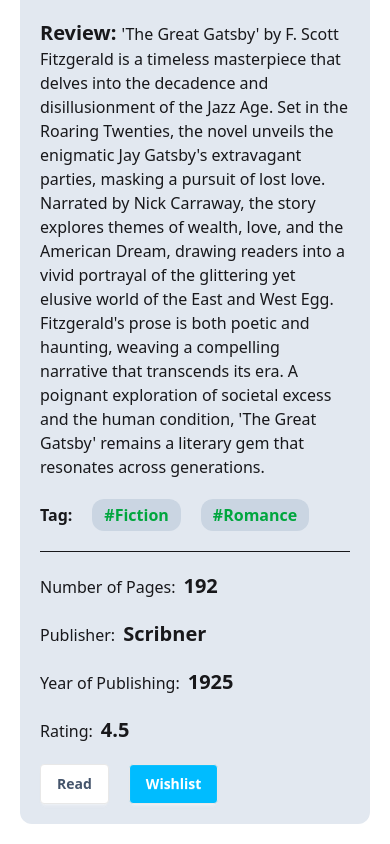
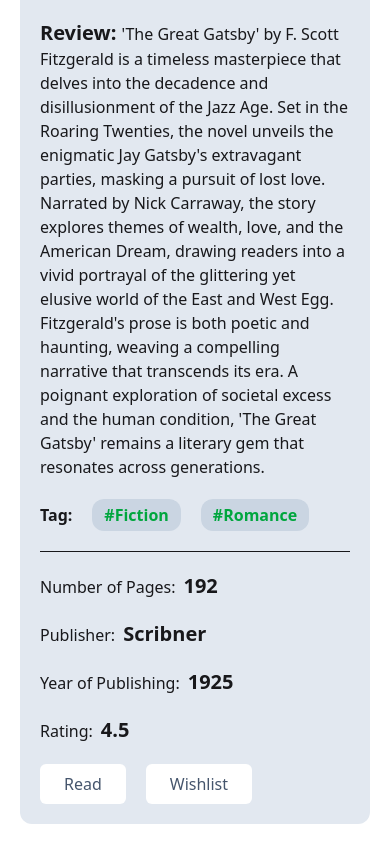
Before and after one commit to officialbondondatta/ibonBooks, a Next.js app: page /books/1 in a window 390 px wide. Shown: the part 516-1360 px from the top of the page. Built offline with nearby package versions, Linux system fonts and the light colour scheme.

Commit message:
made read and wishlist button functional

```diff
--- a/package.json
+++ b/package.json
@@ -12,7 +12,8 @@
     "next": "16.3.5",
     "react": "19.2.8",
     "react-dom": "19.2.8",
-    "react-icons": "^5.7.0"
+    "react-icons": "^5.7.0",
+    "react-toastify": "^11.1.0"
   },
   "devDependencies": {
     "@tailwindcss/postcss": "^4",
--- a/src/app/books/[bookId]/page.tsx
+++ b/src/app/books/[bookId]/page.tsx
@@ -1,3 +1,5 @@
+import ReadButton from "@/app/buttons/ReadButton";
+import WishListButton from "@/app/buttons/WishListButton";
 import Book from "@/app/types/books";
 import Image from "next/image";
 import Link from "next/link";
@@ -69,12 +71,9 @@
                         </p>
                     </div>
                     <div className="flex gap-5">
-                        <Link href={"/"}>
-                            <button className="btn bg-white text-slate-600">Read</button>
-                        </Link>
-                        <Link href={"/"}>
-                            <button className="btn bg-sky-400 text-white hover:bg-sky-500">Wishlist</button>
-                        </Link>
+
+                        <ReadButton book={book}></ReadButton>
+                        <WishListButton book={book}></WishListButton>
                     </div>
                 </div>
             </div>
--- /dev/null
+++ b/src/app/buttons/ReadButton.tsx
@@ -0,0 +1,30 @@
+"use client"
+import { toast } from "react-toastify";
+import Book from "../types/books";
+import { useContext } from "react";
+import { BookContext } from "@/context/BookContext";
+
+interface IReadButtonProps {
+    book: Book
+}
+const ReadButton = ({ book }: IReadButtonProps) => {
+    const bookContext = useContext(BookContext)
+    if (!bookContext) {
+        return null
+    }
+    const { readBooks, setReadBooks } = bookContext
+    const handleReadBook = (book: Book) => {
+        setReadBooks([...readBooks, book])
+        toast.success("Book Listed as Read")
+    }
+    const isAlreadyAdded = readBooks.some((b) => b.bookId === book.bookId)
+    return (
+        <button onClick={() => handleReadBook(book)} disabled={isAlreadyAdded} className="px-6 py-2 rounded-md disabled:bg-slate-700 disabled:!cursor-not-allowed disabled:text-white transition-all  bg-white text-slate-600">
+            {
+                isAlreadyAdded ? "Listed as Read" : "Read"
+            }
+        </button>
+    );
+};
+
+export default ReadButton;
--- /dev/null
+++ b/src/app/buttons/WishListButton.tsx
@@ -0,0 +1,32 @@
+"use client"
+import { BookContext } from "@/context/BookContext";
+import { useContext } from "react";
+import Book from "../types/books";
+import { toast } from "react-toastify";
+
+interface IWishlistProps {
+    book: Book
+}
+
+const WishListButton = ({ book }: IWishlistProps) => {
+    const bookContext = useContext(BookContext)
+    if (!bookContext) {
+        return null
+    }
+    const { wishlist, setWishlist } = bookContext
+
+    const handleWishlist = (book: Book) => {
+        setWishlist([...wishlist, book])
+        toast.success("Added to wishlist")
+    }
+    const isAlreadyAdded = wishlist.some((b) => b.bookId === book.bookId)
+    return (
+        <button onClick={() => handleWishlist(book)} disabled={isAlreadyAdded} className="px-6 py-2 rounded-md disabled:bg-slate-700 disabled:!cursor-not-allowed disabled:text-white transition-all  bg-white text-slate-600">
+            {
+                isAlreadyAdded ? "Already in Wishlist" : "Wishlist"
+            }
+        </button>
+    );
+};
+
+export default WishListButton;
--- a/src/app/components/shared/Navbar.tsx
+++ b/src/app/components/shared/Navbar.tsx
@@ -4,7 +4,7 @@
     const navLinks = <>
         <li><Link href={"/"}>Home</Link></li>
         <li><Link href={"/books"}>Books</Link></li>
-        <li><Link href={"/listedbooks"}>Listed Books</Link></li>
+        <li><Link href={"/listed-books"}>Listed Books</Link></li>
         <li><Link href={"/"}>Pages to Read</Link></li>
     </>
     return (
--- a/src/app/layout.tsx
+++ b/src/app/layout.tsx
@@ -2,6 +2,8 @@
 import { Geist, Geist_Mono } from "next/font/google";
 import "./globals.css";
 import Navbar from "./components/shared/Navbar";
+import BookProvider from "@/context/BookContext";
+import { ToastContainer } from "react-toastify";
 
 const geistSans = Geist({
   variable: "--font-geist-sans",
@@ -26,8 +28,11 @@
       className={`${geistSans.variable} ${geistMono.variable} h-full antialiased`}
     >
       <body className="min-h-full flex flex-col">
-        <Navbar></Navbar>
-        {children}
+        <BookProvider>
+          <Navbar></Navbar>
+          {children}
+        </BookProvider>
+        <ToastContainer />
       </body>
     </html>
   );
--- /dev/null
+++ b/src/app/listed-books/page.tsx
@@ -0,0 +1,24 @@
+"use client"
+import { BookContext } from "@/context/BookContext";
+import { useContext } from "react";
+
+const ListedBooksPage = () => {
+    const BookContextValue = useContext(BookContext)
+
+    if (!BookContextValue) {
+        return null
+    }
+
+    const { readBooks, wishlist } = BookContextValue
+    return (
+        <section className="p-5 lg:p-0 mt-5">
+            <div className="container mx-auto bg-slate-100 space-y-4 p-5">
+                <h1 className="text-center my-5 text-4xl font-bold text-slate-600">Listed Books</h1>
+                <h1>readBooks: {readBooks.length}</h1>
+                <h1>wishList: {wishlist.length}</h1>
+            </div>
+        </section>
+    );
+};
+
+export default ListedBooksPage;
--- /dev/null
+++ b/src/app/types/bookContext.ts
@@ -0,0 +1,9 @@
+import { Dispatch, SetStateAction } from "react";
+import Book from "./books";
+
+export interface IBookContext {
+    readBooks: Book[],
+    setReadBooks: Dispatch<SetStateAction<Book[]>>,
+    wishlist: Book[],
+    setWishlist: Dispatch<SetStateAction<Book[]>>
+}
--- /dev/null
+++ b/src/context/BookContext.tsx
@@ -0,0 +1,25 @@
+"use client"
+import { createContext, ReactNode, useState } from "react";
+import { IBookContext } from "../app/types/bookContext"
+import type Book from "../app/types/books";
+
+export const BookContext = createContext<IBookContext | null>(null)
+
+const BookProvider = ({ children }: { children: ReactNode }) => {
+    const [readBooks, setReadBooks] = useState<Book[]>([])
+    const [wishlist, setWishlist] = useState<Book[]>([])
+
+    const bookContextData = {
+        readBooks,
+        setReadBooks,
+        wishlist,
+        setWishlist
+    }
+    return (
+        <BookContext.Provider value={bookContextData}>
+            {children}
+        </BookContext.Provider>
+    );
+};
+
+export default BookProvider;
```
Also changed, not shown: 1 other file (tests, documents, lock files or other folders).
